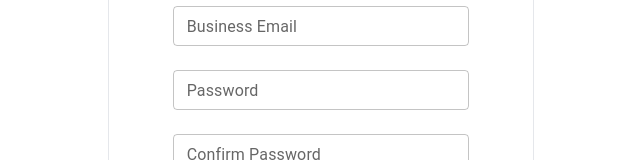
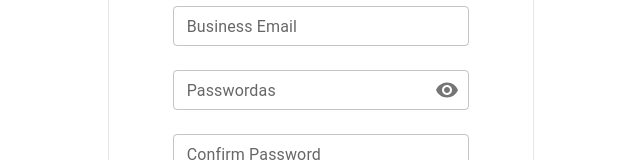
Before and after one commit to Pavithra-Angamuthu/Job_Management_Employer, a React (Create React App) app: page / in a window 1280 px wide. Shown: the part 325-485 px from the top of the page, without its empty margins (319-959 px from the left). Built offline with nearby package versions, Linux system fonts and the light colour scheme.

Commit message:
Ui alignment fix

```diff
--- a/src/Page/Component/viewApplication.js
+++ b/src/Page/Component/viewApplication.js
@@ -15,6 +15,7 @@ function ViewApplicationDetails(props) {
                 <Typography gutterBottom variant="h6" component="div">
                   {item.jobopenings.job_title}
                 </Typography>
+                <div className="h-0.5 bg-slate-300 my-3"></div>
                 <Typography variant="body2" color="text.secondary">
                   <span className="font-bold">Name :</span> {item.name}
                 </Typography>
--- a/src/Page/Dashboard/index.js
+++ b/src/Page/Dashboard/index.js
@@ -84,7 +84,7 @@ function Dashboard() {
             id="input-with-icon-textfield"
             variant="outlined"
             size="small"
-            placeholder="Filter"
+            placeholder="Filter by Job Title"
             onChange={(e) => {
               setSearchName(e.target.value);
             }}
--- a/src/Page/Login/index.js
+++ b/src/Page/Login/index.js
@@ -8,12 +8,16 @@ import EmployerConfigAPI from "../../Service/employer";
 import { Snackbar } from "@mui/material";
 import { useDispatch } from "react-redux";
 import { AuthActions } from "../../Redux/Auth/action";
+import { IconButton, InputAdornment } from "@mui/material";
+import VisibilityIcon from "@mui/icons-material/Visibility";
+import VisibilityOffIcon from "@mui/icons-material/VisibilityOff";
 
 function Login() {
   const navigate = useNavigate();
-  const dispatch =useDispatch();
+  const dispatch = useDispatch();
   const [snackBarOpen, setSnackBarOpen] = useState(false);
   const [error, setError] = useState("");
+  const [showPassword, setShowPassword] = React.useState(false);
 
   const initialState = {
     business_email: "",
@@ -21,6 +25,12 @@ function Login() {
   };
 
   const SignUpDetails = { ...initialState };
+
+  const handleClickShowPassword = () => setShowPassword((show) => !show);
+
+  const handleMouseDownPassword = (event) => {
+    event.preventDefault();
+  };
 
   const validationSchema = Yup.object().shape({
     business_email: Yup.string()
@@ -35,22 +45,21 @@ function Login() {
     },
     validationSchema: validationSchema,
     onSubmit: async (values) => {
-        let payload= {
+      let payload = {
         ...values,
-            password: btoa(values?.password)
-        }
-        try{
+        password: btoa(values?.password),
+      };
+      try {
         const response = await EmployerConfigAPI.loginEmployer(payload);
         if (response.data.status) {
-
           dispatch(AuthActions.login(response.data.data));
           navigate("/employer/dashboard");
         } else {
           setSnackBarOpen(true);
           setError(response.data.message);
         }
-    }catch(err){
-        console.log(err)
+      } catch (err) {
+        console.log(err);
         setSnackBarOpen(true);
         setError(err.message);
       }
@@ -91,6 +100,25 @@ function Login() {
                 label="Password"
                 variant="outlined"
                 size="small"
+                type={showPassword ? "text" : "password"}
+                InputProps={{
+                  endAdornment: (
+                    <InputAdornment position="end">
+                      <IconButton
+                        aria-label="toggle password visibility"
+                        onClick={handleClickShowPassword}
+                        onMouseDown={handleMouseDownPassword}
+                        edge="end"
+                      >
+                        {showPassword ? (
+                          <VisibilityOffIcon />
+                        ) : (
+                          <VisibilityIcon />
+                        )}
+                      </IconButton>
+                    </InputAdornment>
+                  ),
+                }}
                 value={formik?.values?.password}
                 onChange={(e) => {
                   formik.setFieldValue("password", e.target.value);
@@ -133,7 +161,9 @@ function Login() {
       <Snackbar
         open={snackBarOpen}
         autoHideDuration={5000}
-        onClose={()=>{setSnackBarOpen(false)}}
+        onClose={() => {
+          setSnackBarOpen(false);
+        }}
         message={error}
       />
     </React.Fragment>
--- a/src/Page/SignUp/index.js
+++ b/src/Page/SignUp/index.js
@@ -5,12 +5,15 @@ import * as Yup from "yup";
 import Button from "@mui/material/Button";
 import { useNavigate } from "react-router-dom";
 import EmployerConfigAPI from "../../Service/employer";
-import { Snackbar } from "@mui/material";
+import { IconButton, InputAdornment, Snackbar } from "@mui/material";
+import VisibilityIcon from "@mui/icons-material/Visibility";
+import VisibilityOffIcon from "@mui/icons-material/VisibilityOff";
 
 function SignUp() {
   const navigate = useNavigate();
   const [snackBarOpen, setSnackBarOpen] = useState(false);
   const [error, setError] = useState("");
+  const [showPassword, setShowPassword] = React.useState(false);
 
   const initialState = {
     business_name: "",
@@ -20,6 +23,12 @@ function SignUp() {
   };
 
   const SignUpDetails = { ...initialState };
+
+  const handleClickShowPassword = () => setShowPassword((show) => !show);
+
+  const handleMouseDownPassword = (event) => {
+    event.preventDefault();
+  };
 
   const validationSchema = Yup.object().shape({
     business_name: Yup.string()
@@ -114,9 +123,28 @@ function SignUp() {
             <div className="flex flex-col justify-start">
               <TextField
                 id="Password"
-                label="Password"
+                label="Passwordas"
                 variant="outlined"
                 size="small"
+                type={showPassword ? "text" : "password"}
+                InputProps={{
+                  endAdornment: (
+                    <InputAdornment position="end">
+                      <IconButton
+                        aria-label="toggle password visibility"
+                        onClick={handleClickShowPassword}
+                        onMouseDown={handleMouseDownPassword}
+                        edge="end"
+                      >
+                        {showPassword ? (
+                          <VisibilityOffIcon />
+                        ) : (
+                          <VisibilityIcon />
+                        )}
+                      </IconButton>
+                    </InputAdornment>
+                  ),
+                }}
                 value={formik?.values?.password}
                 onChange={(e) => {
                   formik.setFieldValue("password", e.target.value);
@@ -137,6 +165,7 @@ function SignUp() {
                 label="Confirm Password"
                 variant="outlined"
                 size="small"
+                type={'password'}
                 value={formik?.values?.confirm_password}
                 onChange={(e) => {
                   formik.setFieldValue("confirm_password", e.target.value);
```
Lines whose indentation alone changed are shown as unchanged.
